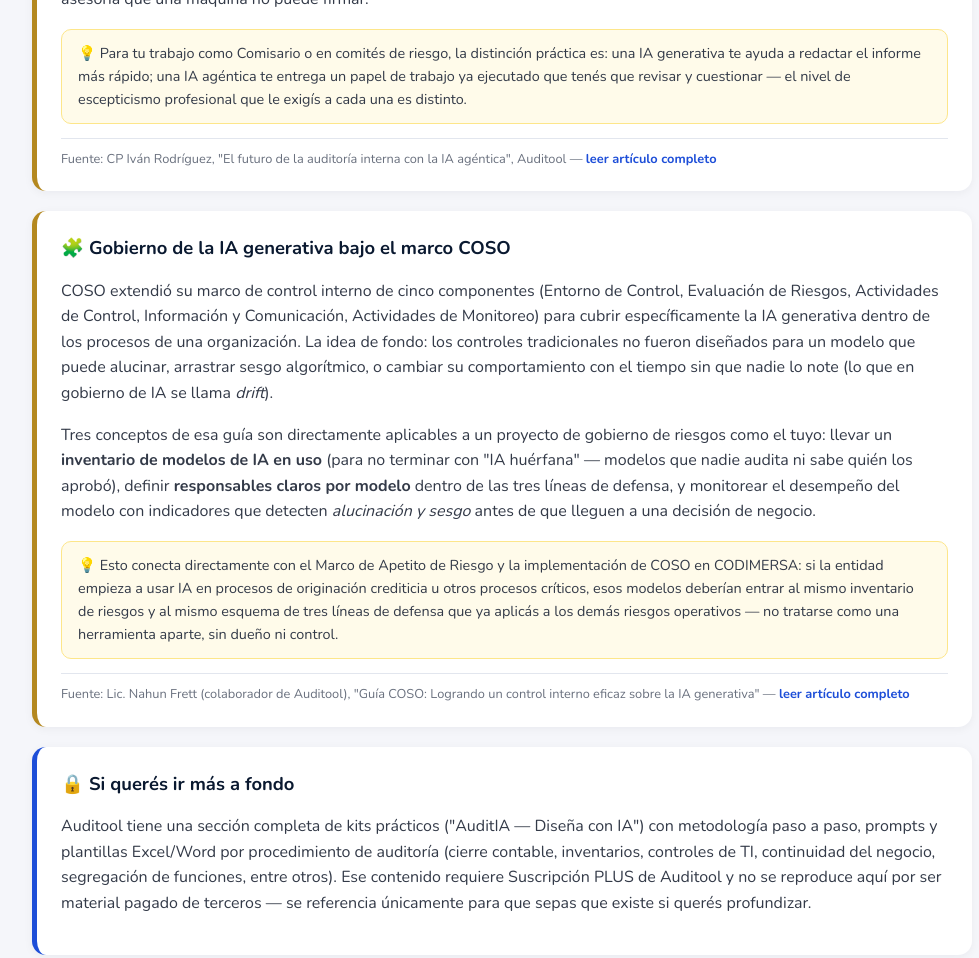
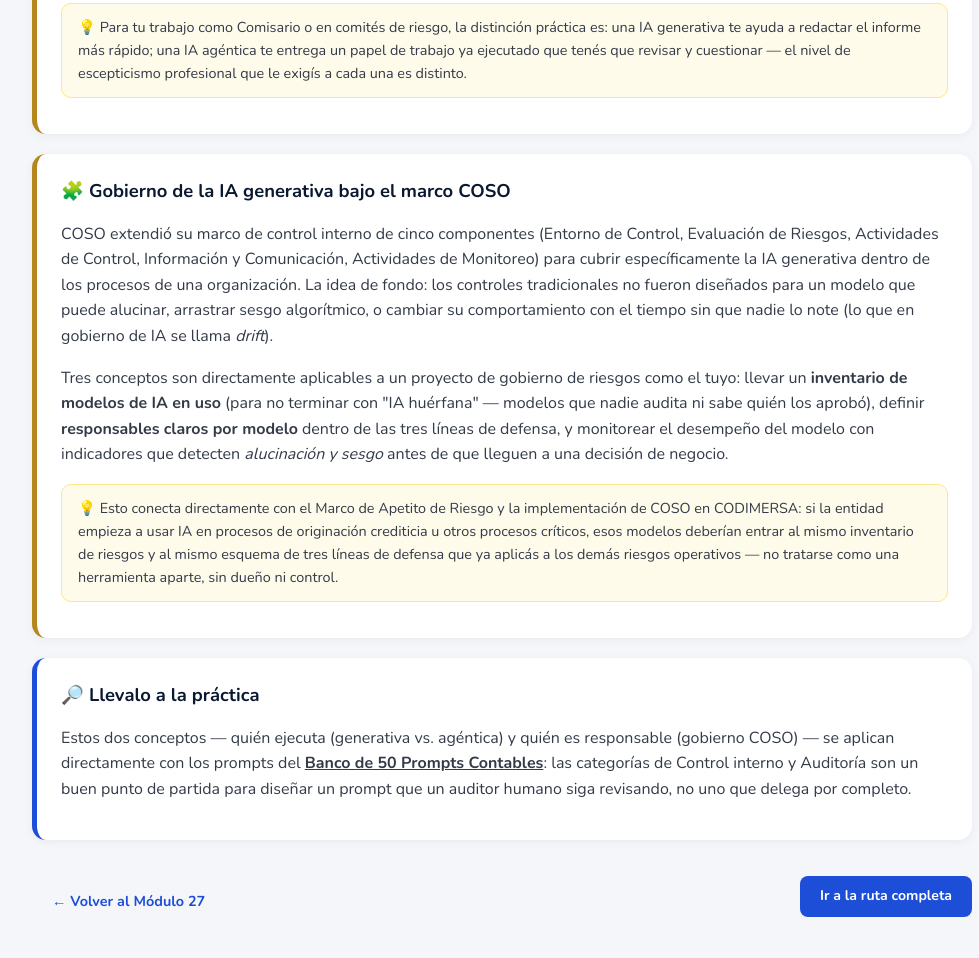
Before and after one commit to juancreyeshn-design/aprende-ia, a plain HTML site: page recursos/lecturas-recomendadas.html in a window 1280 px wide. Shown: the part 694-1652 px from the top of the page, without its empty margins (138-1117 px from the left). Drawn offline with nearby package versions, Linux system fonts and the light colour scheme.

Commit message:
Quita referencias a Auditool en Lecturas recomendadas; contenido y navegacion quedan dentro del repositorio

```diff
--- a/recursos/lecturas-recomendadas.html
+++ b/recursos/lecturas-recomendadas.html
@@ -7,11 +7,6 @@
 <link rel="preconnect" href="https://fonts.googleapis.com">
 <link href="https://fonts.googleapis.com/css2?family=Nunito:wght@400;600;700;800&display=swap" rel="stylesheet">
 <link rel="stylesheet" href="../assets/estilo.css">
-<style>
-.fuente{font-size:.8rem;color:var(--gris-suave);margin-top:10px;padding-top:10px;border-top:1px solid var(--borde)}
-.fuente a{color:var(--navy-600);font-weight:700;text-decoration:none}
-.fuente a:hover{text-decoration:underline}
-</style>
 </head>
 <body>
 
@@ -26,9 +21,9 @@
 
   <div class="bloque">
     <h2>📘 Sobre este recurso</h2>
-    <p>Dos ideas externas que amplían lo visto en la ruta, resumidas aquí en texto propio — no son copia de sus
-    fuentes, que están protegidas por derechos de autor y en algunos casos requieren suscripción. Si querés el
-    contenido completo (metodología detallada, plantillas descargables), seguí el enlace a la fuente original.</p>
+    <p>Dos conceptos que amplían lo visto en el Módulo 27, sobre cómo aplicar IA generativa y agéntica al trabajo
+    de auditoría y al gobierno de riesgos. Es contenido complementario a la ruta — no hace falta salir del sitio
+    para revisarlo.</p>
   </div>
 
   <div class="bloque practica">
@@ -47,10 +42,6 @@
       ayuda a redactar el informe más rápido; una IA agéntica te entrega un papel de trabajo ya ejecutado que
       tenés que revisar y cuestionar — el nivel de escepticismo profesional que le exigís a cada una es distinto.
     </div>
-    <div class="fuente">
-      Fuente: CP Iván Rodríguez, "El futuro de la auditoría interna con la IA agéntica", Auditool —
-      <a href="https://www.auditool.org/blog/auditoria-interna/el-futuro-de-la-auditoria-interna-con-la-ia-agentica" target="_blank" rel="noopener">leer artículo completo</a>
-    </div>
   </div>
 
   <div class="bloque practica">
@@ -60,31 +51,25 @@
     IA generativa dentro de los procesos de una organización. La idea de fondo: los controles tradicionales no
     fueron diseñados para un modelo que puede alucinar, arrastrar sesgo algorítmico, o cambiar su comportamiento
     con el tiempo sin que nadie lo note (lo que en gobierno de IA se llama <em>drift</em>).</p>
-    <p>Tres conceptos de esa guía son directamente aplicables a un proyecto de gobierno de riesgos como el tuyo:
-    llevar un <strong>inventario de modelos de IA en uso</strong> (para no terminar con "IA huérfana" — modelos
-    que nadie audita ni sabe quién los aprobó), definir <strong>responsables claros por modelo</strong> dentro de
-    las tres líneas de defensa, y monitorear el desempeño del modelo con indicadores que detecten
-    <em>alucinación y sesgo</em> antes de que lleguen a una decisión de negocio.</p>
+    <p>Tres conceptos son directamente aplicables a un proyecto de gobierno de riesgos como el tuyo: llevar un
+    <strong>inventario de modelos de IA en uso</strong> (para no terminar con "IA huérfana" — modelos que nadie
+    audita ni sabe quién los aprobó), definir <strong>responsables claros por modelo</strong> dentro de las tres
+    líneas de defensa, y monitorear el desempeño del modelo con indicadores que detecten <em>alucinación y
+    sesgo</em> antes de que lleguen a una decisión de negocio.</p>
     <div class="tip">
       💡 Esto conecta directamente con el Marco de Apetito de Riesgo y la implementación de COSO en CODIMERSA: si
       la entidad empieza a usar IA en procesos de originación crediticia u otros procesos críticos, esos modelos
       deberían entrar al mismo inventario de riesgos y al mismo esquema de tres líneas de defensa que ya aplicás a
       los demás riesgos operativos — no tratarse como una herramienta aparte, sin dueño ni control.
     </div>
-    <div class="fuente">
-      Fuente: Lic. Nahun Frett (colaborador de Auditool), "Guía COSO: Logrando un control interno eficaz sobre la
-      IA generativa" —
-      <a href="https://www.auditool.org/blog/control-interno/guia-coso-logrando-un-control-interno-eficaz-sobre-la-ia-generativa" target="_blank" rel="noopener">leer artículo completo</a>
-    </div>
   </div>
 
   <div class="bloque">
-    <h2>🔒 Si querés ir más a fondo</h2>
-    <p>Auditool tiene una sección completa de kits prácticos ("AuditIA — Diseña con IA") con metodología paso a
-    paso, prompts y plantillas Excel/Word por procedimiento de auditoría (cierre contable, inventarios, controles
-    de TI, continuidad del negocio, segregación de funciones, entre otros). Ese contenido requiere Suscripción
-    PLUS de Auditool y no se reproduce aquí por ser material pagado de terceros — se referencia únicamente para
-    que sepas que existe si querés profundizar.</p>
+    <h2>🔎 Llevalo a la práctica</h2>
+    <p>Estos dos conceptos — quién ejecuta (generativa vs. agéntica) y quién es responsable (gobierno COSO) — se
+    aplican directamente con los prompts del <a href="banco-prompts.html"><strong>Banco de 50 Prompts
+    Contables</strong></a>: las categorías de Control interno y Auditoría son un buen punto de partida para
+    diseñar un prompt que un auditor humano siga revisando, no uno que delega por completo.</p>
   </div>
 
   <div class="nav-final">
```
